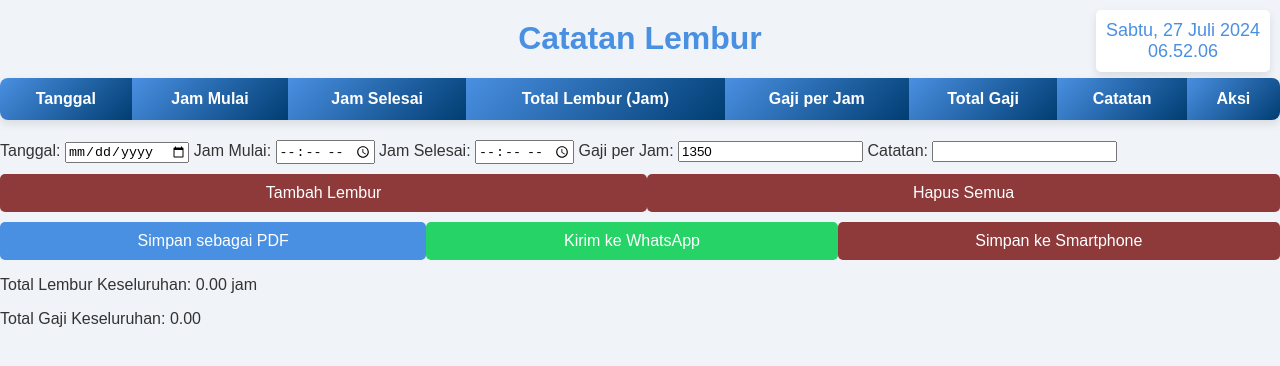
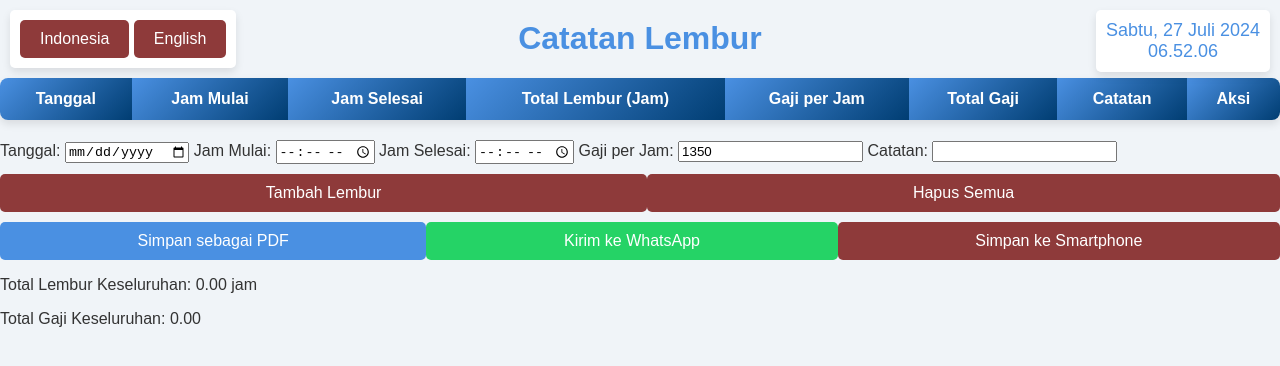
Before and after one commit to cienugsienuqs/catatanlembur, a plain HTML site: page index.html in a window 1280 px wide. Drawn offline with nearby package versions, Linux system fonts and the light colour scheme.

Commit message:
Update index.html

```diff
--- a/index.html
+++ b/index.html
@@ -9,6 +9,11 @@
     <script src="https://cdnjs.cloudflare.com/ajax/libs/html2canvas/0.5.0-beta4/html2canvas.min.js"></script>
 </head>
 <body>
+    <div id="languageToggle" style="position: fixed; top: 10px; left: 10px; background-color: #ffffff; padding: 10px; border-radius: 5px; box-shadow: 0 4px 8px rgba(0, 0, 0, 0.1); text-align: center;">
+        <button onclick="toggleLanguage('id')">Indonesia</button>
+        <button onclick="toggleLanguage('en')">English</button>
+
+    </div>
     <div id="datetimeContainer" style="position: fixed; top: 10px; right: 10px; background-color: #ffffff; padding: 10px; border-radius: 5px; box-shadow: 0 4px 8px rgba(0, 0, 0, 0.1); text-align: center;">
         <div id="calendar"></div>
         <div id="clock"></div>
```
